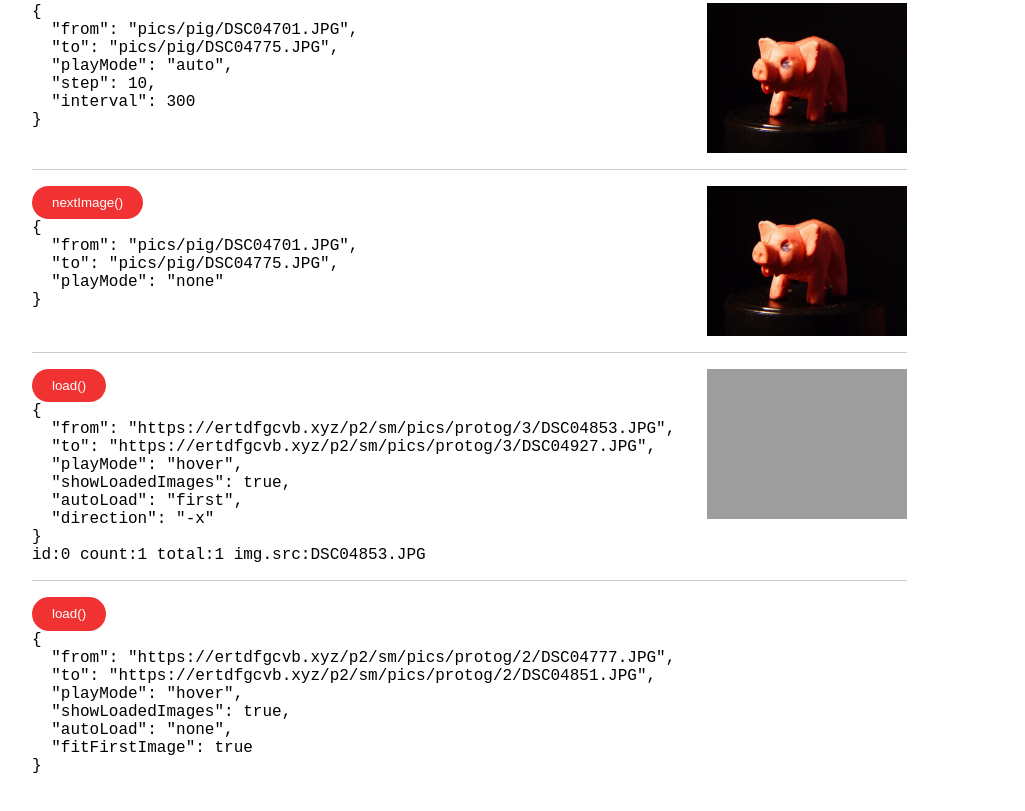
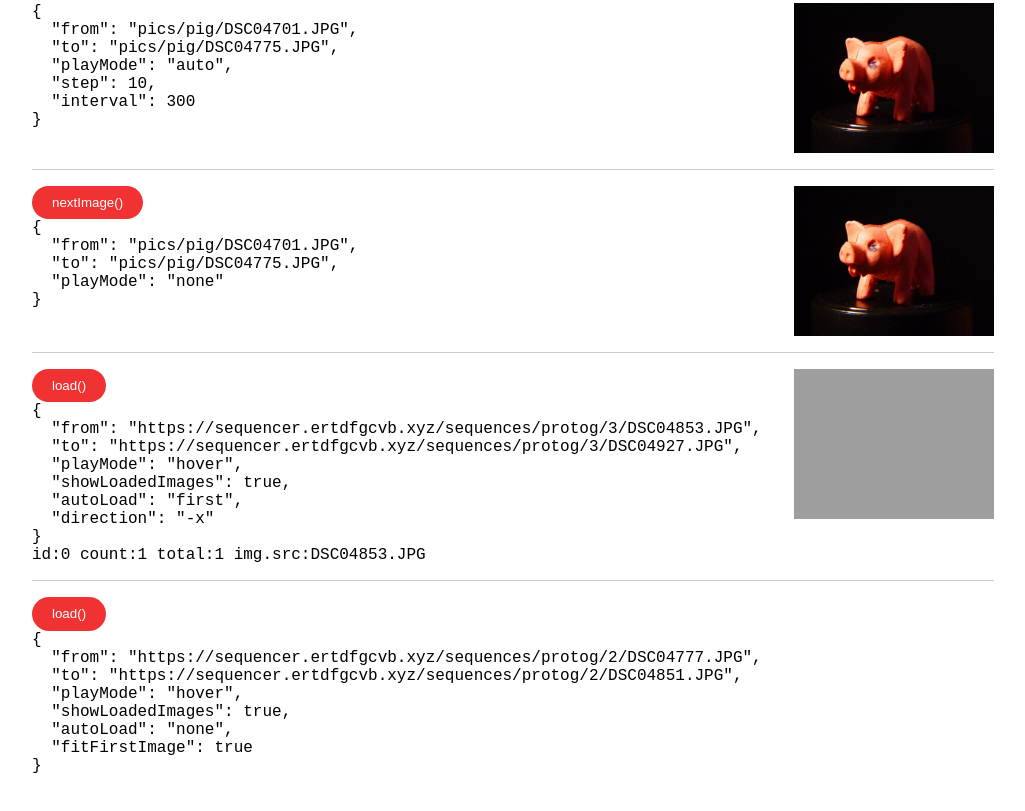
Before and after one commit to ertdfgcvb/Sequencer, a website: page examples/test.html in a window 1280 px wide. Shown: the part 2659-3470 px from the top of the page, without its empty margins (24-1049 px from the left). Drawn offline with Linux system fonts and the light colour scheme.

Commit message:
Update demo path

```diff
--- a/examples/test.html
+++ b/examples/test.html
@@ -129,8 +129,8 @@
 		});
 
 		configs.push({
-			from             : 'https://ertdfgcvb.xyz/p2/sm/pics/protog/3/DSC04853.JPG',
-			to               : 'https://ertdfgcvb.xyz/p2/sm/pics/protog/3/DSC04927.JPG',
+			from             : 'https://sequencer.ertdfgcvb.xyz/sequences/protog/3/DSC04853.JPG',
+			to               : 'https://sequencer.ertdfgcvb.xyz/sequences/protog/3/DSC04927.JPG',
 			playMode         : 'hover',
 			showLoadedImages : true,
 			autoLoad         : 'first',
@@ -138,8 +138,8 @@
 		});
 
 		configs.push({
-			from             : 'https://ertdfgcvb.xyz/p2/sm/pics/protog/2/DSC04777.JPG',
-			to               : 'https://ertdfgcvb.xyz/p2/sm/pics/protog/2/DSC04851.JPG',
+			from             : 'https://sequencer.ertdfgcvb.xyz/sequences/protog/2/DSC04777.JPG',
+			to               : 'https://sequencer.ertdfgcvb.xyz/sequences/protog/2/DSC04851.JPG',
 			playMode         : 'hover',
 			showLoadedImages : true,
 			autoLoad         : 'none',
```
Also changed, not shown: 1 other file.
